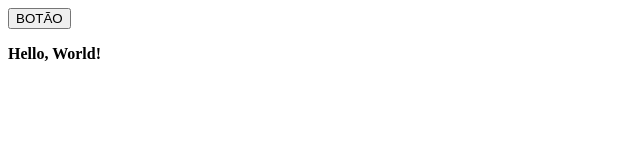
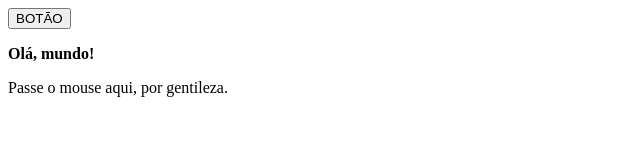
Before and after one commit to saboyagustavo/desenvolvimento-web-js, a plain HTML site: page index.html in a window 1280 px wide. Both pictures are taken after a click on the button "BOTÃO". Shown: the whole page, without its empty margins (0-640 px from the left). Drawn offline with Linux system fonts and the light colour scheme.

Commit message:
Eventos do Mouse.

```diff
--- a/index.html
+++ b/index.html
@@ -8,6 +8,7 @@
 <body>
     <script type="text/javascript" src="main.js"></script>
     <button type="button" onclick="clicou();">BOTÃO</button>
-    <p id="mostraFrase"></p>
+    <p class="mostraFrase"></p>
+    <p class="fraseLink" onmouseover="mudaFrase();" onmouseout="voltaFrase();" onclick="redireciona()"></p>
 </body>
 </html>
--- a/main.js
+++ b/main.js
@@ -1,8 +1,21 @@
 //EVENTOS E MÉTODOS
 function clicou() {
-    return document.getElementById('mostraFrase').innerHTML = "<strong>Hello, World!</strong>";
+    document.querySelector('p.mostraFrase').innerHTML = "<strong>Olá, mundo!</strong>";
+    document.getElementsByTagName('p')[1].innerHTML = "Passe o mouse aqui, por gentileza.";
 }
+function redireciona() {
+    window.open("http://www.google.com")
+    //window.location.href = "https://web.digitalinnovation.one"; // atua na url
 
+}
+function mudaFrase() {
+
+        document.querySelector('p.fraseLink').innerHTML = "Obrigado por passar o mouse, se clicar em mim te mando pro google.com";
+
+}
+function voltaFrase() {
+        document.querySelector('p.fraseLink').innerHTML = "Passe o mouse aqui, por gentileza.";
+}
 
 
 
```
Also changed, not shown: 1 other file.
